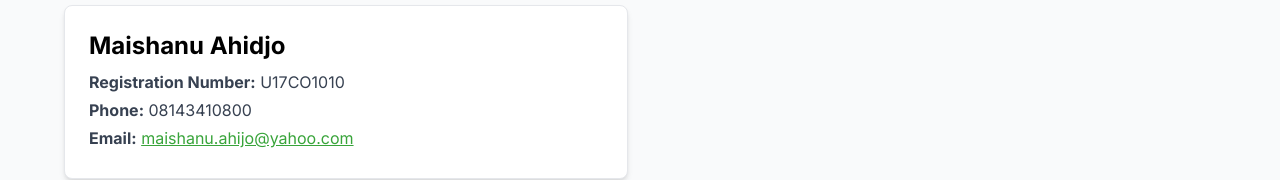
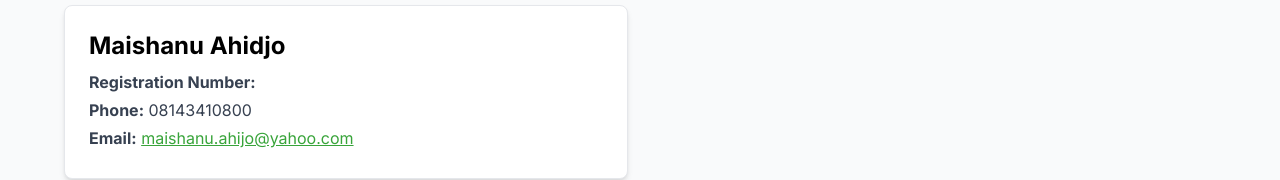
Before and after one commit to Aheedjo/EduShare, a Next.js app: page /our-team in a window 1280 px wide. Shown: the part 239-419 px from the top of the page. Built offline with nearby package versions, Linux system fonts and the light colour scheme.

Commit message:
Update page.tsx

```diff
--- a/app/our-team/page.tsx
+++ b/app/our-team/page.tsx
@@ -6,7 +6,6 @@ import TeamMember from '../components/TeamMember';
 const teamMembers = [
   {
     name: 'Maishanu Ahidjo',
-    regNumber: 'U17CO1010',
     phone: '08143410800',
     email: 'maishanu.ahijo@yahoo.com',
   },
```
